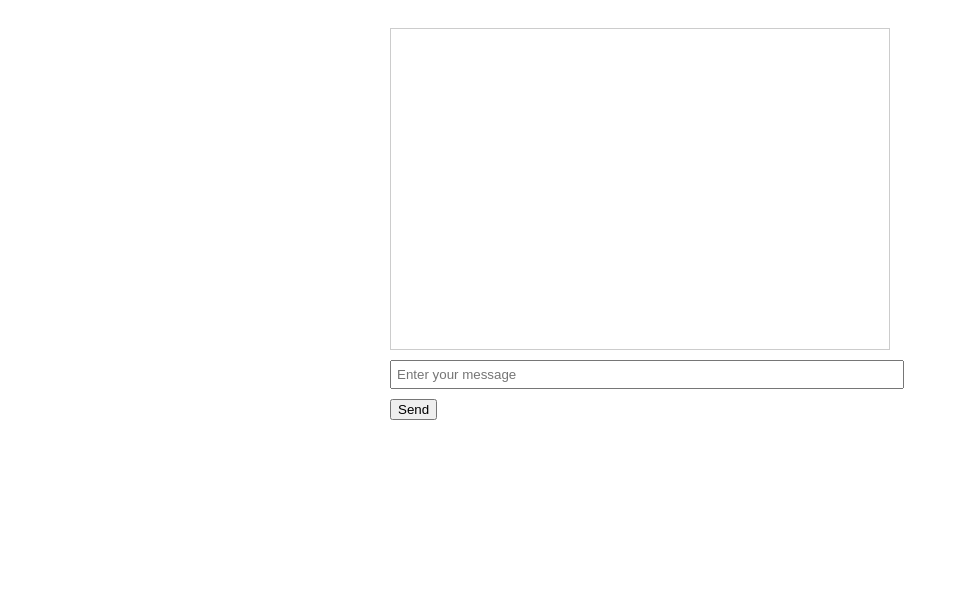
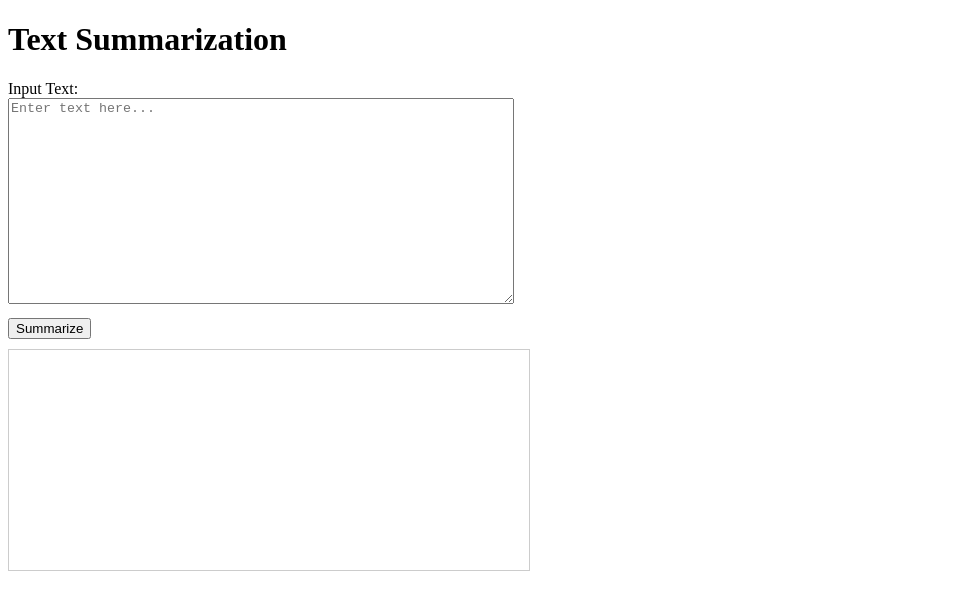
Before and after one commit to oliverrupert/project_api, a plain HTML site: page index.html in a window 1280 px wide. Shown: the whole page, without its empty margins (0-959 px from the left). Drawn offline with Linux system fonts and the light colour scheme.

Commit message:
Update index.html

```diff
--- a/index.html
+++ b/index.html
@@ -1,77 +1,67 @@
 <!DOCTYPE html>
 <html>
   <head>
-    <title>AI Chatbot</title>
+    <title>Text Summarization</title>
     <style>
-      #chat-container {
+      #input-text {
         width: 500px;
-        margin: 0 auto;
-        padding: 20px;
+        height: 200px;
       }
-      #chat-log {
-        height: 300px;
-        overflow-y: scroll;
+      #summary {
+        width: 500px;
+        height: 200px;
+        margin-top: 10px;
         border: 1px solid #ccc;
         padding: 10px;
       }
-      #user-input {
-        width: 100%;
-        margin-top: 10px;
-        padding: 5px;
-      }
-      #submit-button {
+      #btn-summarize {
         margin-top: 10px;
       }
     </style>
   </head>
   <body>
-    <div id="chat-container">
-      <div id="chat-log"></div>
-      <input type="text" id="user-input" placeholder="Enter your message" />
-      <button id="submit-button" onclick="sendMessage()">Send</button>
-    </div>
+    <h1>Text Summarization</h1>
+
+    <label for="input-text">Input Text:</label><br />
+    <textarea id="input-text" placeholder="Enter text here..."></textarea><br />
+    <button id="btn-summarize" onclick="summarizeText()">Summarize</button>
+
+    <div id="summary"></div>
 
     <script>
-      const apiKey = ""; // Replace with your ChatGPT API key
-      const chatLog = document.getElementById("chat-log");
-      const userInput = document.getElementById("user-input");
+      const apiKey = "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"; // Replace with your OpenAI API key
 
-      async function sendMessage() {
-        const message = userInput.value.trim();
+      async function summarizeText() {
+        const inputText = document.getElementById("input-text").value;
 
-        if (message === "") {
+        if (inputText.trim() === "") {
+          alert("Please enter some text.");
           return;
         }
 
-        displayMessage(message, "user");
-        userInput.value = "";
-
-        const response = await fetch("https://api.openai.com/v1/engines/davinci-codex/completions", {
-          method: "POST",
-          headers: {
-            "Content-Type": "application/json",
-            Authorization: `Bearer ${apiKey}`,
-          },
-          body: JSON.stringify({ message }),
-        });
+        const response = await fetch(
+          "https://api.openai.com/v1/engines/davinci-codex/completions",
+          {
+            method: "POST",
+            headers: {
+              "Content-Type": "application/json",
+              Authorization: `Bearer ${apiKey}`,
+            },
+            body: JSON.stringify({
+              prompt: `Summarize the following text:\n\n${inputText}`,
+              max_tokens: 100,
+            }),
+          }
+        );
 
         const data = await response.json();
 
         if (response.ok) {
-          const reply = data.choices[0].text.trim();
-          displayMessage(reply, "bot");
+          const summary = data.choices[0].text.trim();
+          document.getElementById("summary").textContent = summary;
         } else {
-          displayMessage("An error occurred. Please try again later.", "bot");
+          alert("An error occurred. Please try again later.");
         }
-      }
-
-      function displayMessage(message, sender) {
-        const messageElement = document.createElement("div");
-        messageElement.classList.add("message");
-        messageElement.classList.add(sender === "user" ? "user-message" : "bot-message");
-        messageElement.textContent = message;
-        chatLog.appendChild(messageElement);
-        chatLog.scrollTop = chatLog.scrollHeight;
       }
     </script>
   </body>
```
